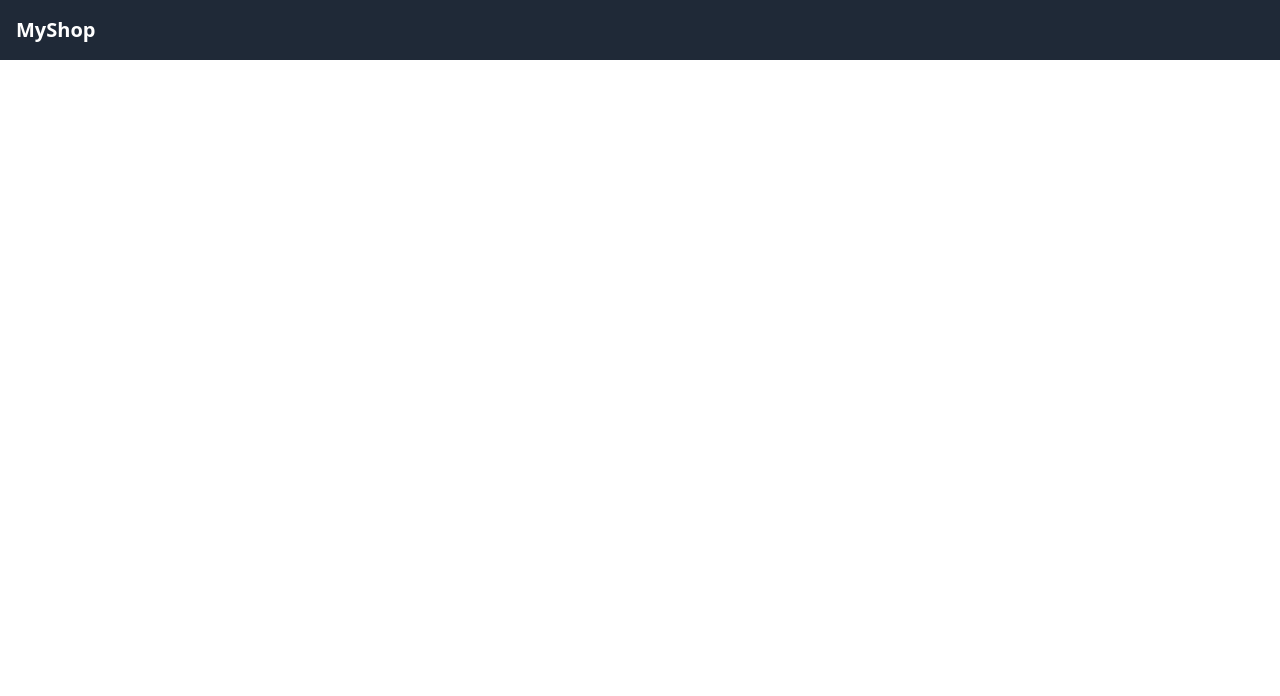
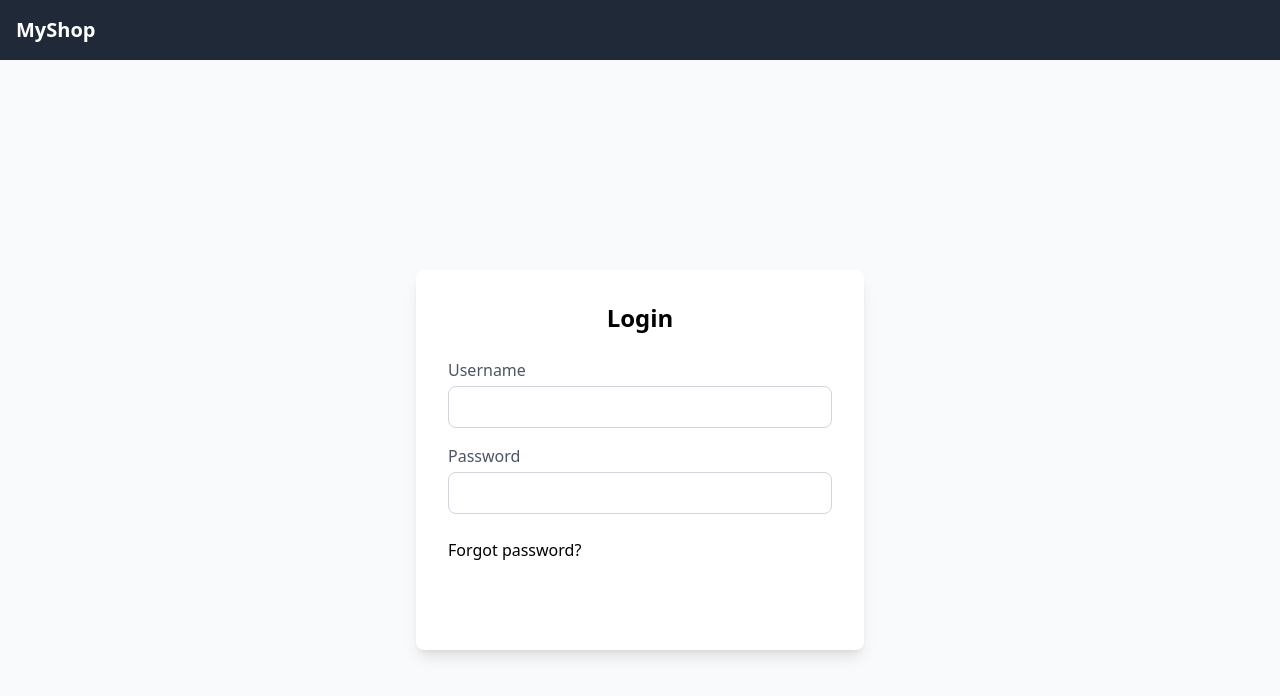
Before and after one commit to ruchspatil/VueCart, a Nuxt app: page /login in a window 1280 px wide. Before the commit this address had no page. Shown: the top 696 px of the page. Built offline with nearby package versions, Linux system fonts and the light colour scheme.

Commit message:
Create login.vue

```diff
--- /dev/null
+++ b/pages/login.vue
@@ -0,0 +1,38 @@
+<template>
+  <div class="min-h-screen flex justify-center items-center bg-gray-50">
+    <div class="bg-white p-8 rounded-lg shadow-lg w-full max-w-md">
+      <h2 class="text-2xl font-semibold text-center mb-6">Login</h2>
+      <form @submit.prevent="handleLogin">
+        <div class="mb-4">
+          <label for="username" class="block text-gray-600">Username</label>
+          <input type="text" id="username" v-model="username" class="w-full p-2 mt-1 border border-gray-300 rounded-lg" required />
+        </div>
+        <div class="mb-6">
+          <label for="password" class="block text-gray-600">Password</label>
+          <input type="password" id="password" v-model="password" class="w-full p-2 mt-1 border border-gray-300 rounded-lg" required />
+        </div>
+        <div class="flex justify-between items-center mb-4">
+          <a href="#" class="text-primary">Forgot password?</a>
+        </div>
+        <button type="submit" class="w-full bg-primary text-white py-2 rounded-lg">Log In</button>
+      </form>
+    </div>
+  </div>
+</template>
+
+<script>
+export default {
+  data() {
+    return {
+      username: '',
+      password: ''
+    };
+  },
+  methods: {
+    handleLogin() {
+      // handle login logic
+      alert(`Logged in as ${this.username}`);
+    }
+  }
+};
+</script>
```
